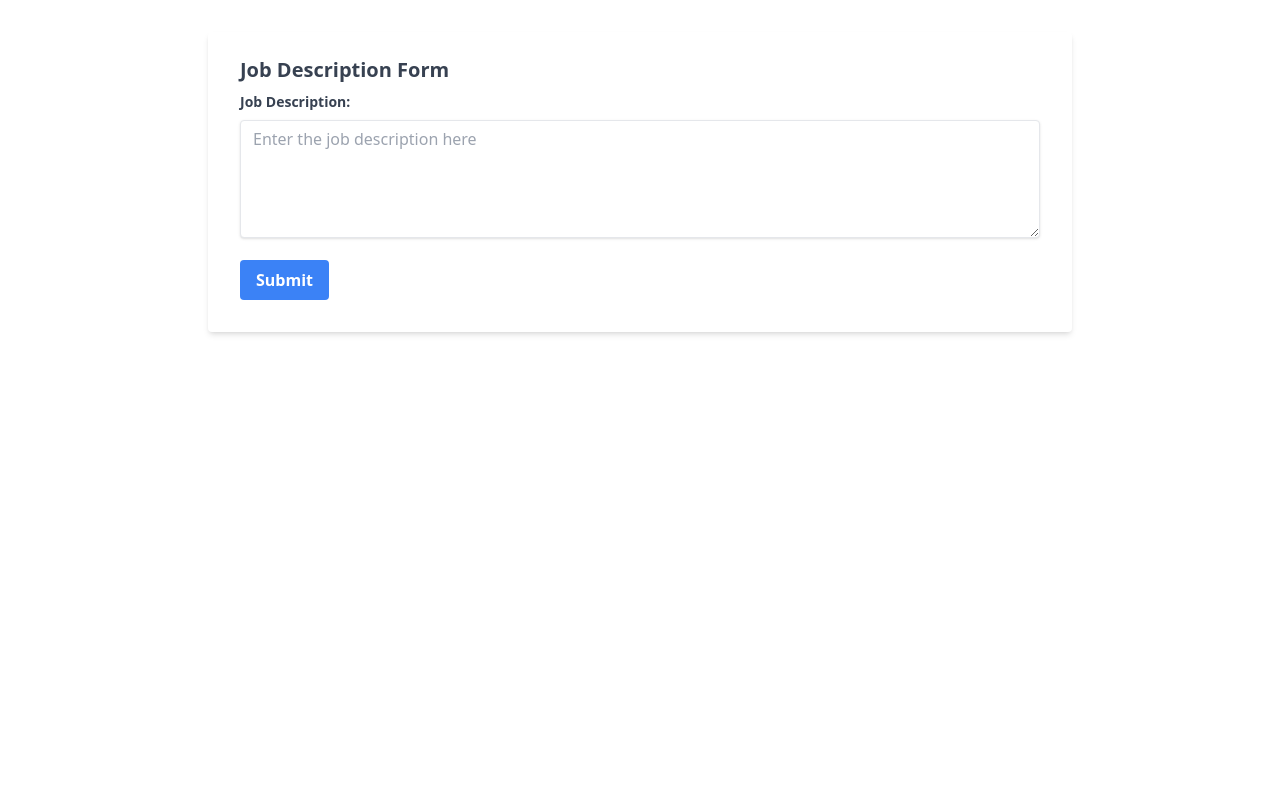
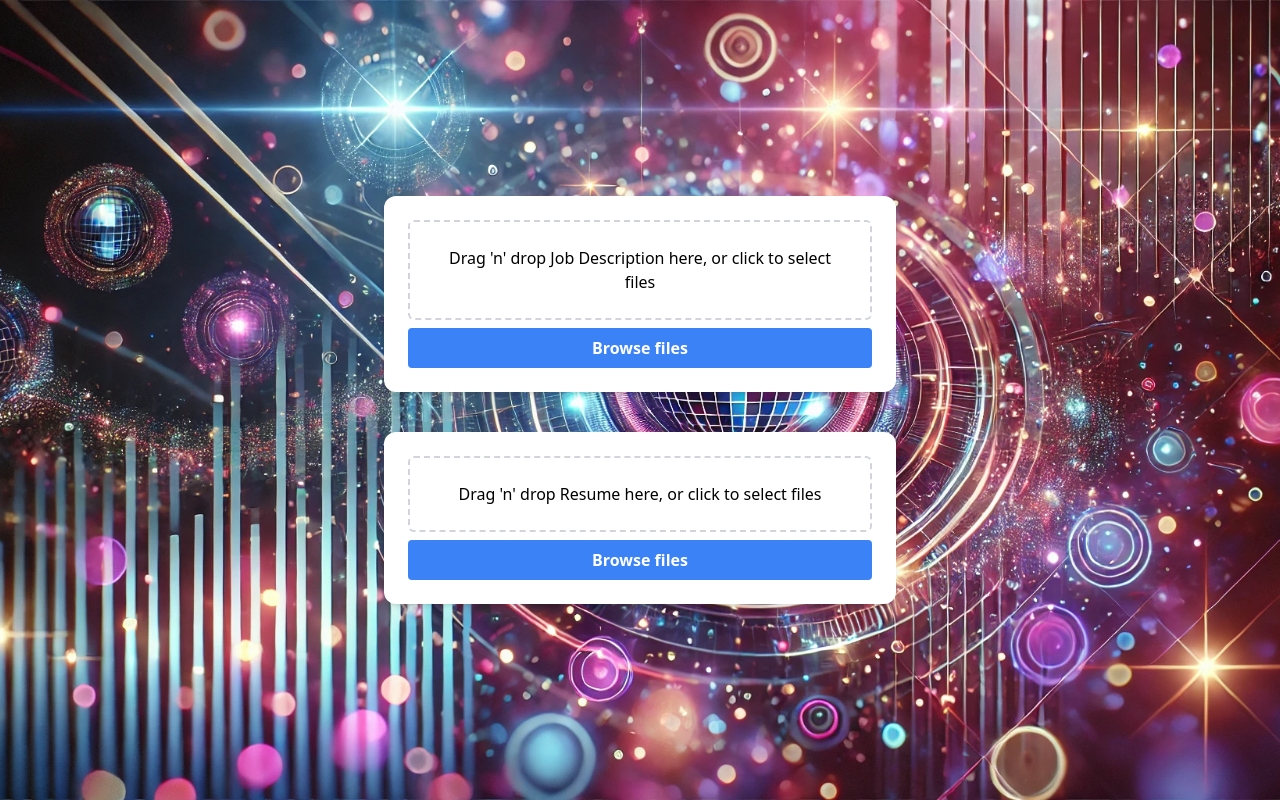
Before and after one commit to JiyanBhalara/GirlHacks, a React (Create React App) app in the folder frontend/: page /FileUploadPage in a window 1280 px wide. Built offline with nearby package versions, Linux system fonts and the light colour scheme.

Commit message:
"Added react-icons dependency, replaced JobDescriptionForm with FileUploadPage, removed JobDescriptionForm component, and updated tailwind.config.js"

```diff
--- a/frontend/package.json
+++ b/frontend/package.json
@@ -9,6 +9,7 @@
     "framer-motion": "^11.9.0",
     "react": "^18.3.1",
     "react-dom": "^18.3.1",
+    "react-icons": "^5.3.0",
     "react-scripts": "5.0.1",
     "web-vitals": "^2.1.4"
   },
--- a/frontend/src/App.js
+++ b/frontend/src/App.js
@@ -1,10 +1,10 @@
 import React from 'react'
-import JobDescriptionForm from './components/JobDescriptionForm'
+import FileUploadPage  from './components/FileUploadPage'
 
 const App = () => {
   return (
-    <div>
-      <JobDescriptionForm/>
+    <div className='bg-custom-image bg-center bg-cover'>
+      <FileUploadPage />
     </div>
   )
 }
--- /dev/null
+++ b/frontend/src/components/FileInputComponent.jsx
@@ -0,0 +1,116 @@
+import React, { useState } from 'react';
+import { IoClose } from 'react-icons/io5';
+
+function FileInputComponent({ label, onFileChange }) {
+    const [file, setFile] = useState(null);
+    const [previewFile, setPreviewFile] = useState(null);
+
+    const handleDragOver = (e) => {
+        e.preventDefault();
+    };
+
+    const handleFileDrop = (e) => {
+        e.preventDefault();
+        const newFiles = e.dataTransfer.files;
+        handleFileSelection(newFiles);
+    };
+
+    const handleFileChange = (e) => {
+        const newFiles = e.target.files;
+        handleFileSelection(newFiles);
+    };
+
+    const handleFileSelection = (newFiles) => {
+        if (newFiles.length > 0) {
+            if (!file) { // Check if a file has already been uploaded
+                const newFile = newFiles[0];
+                const fileData = {
+                    url: URL.createObjectURL(newFile),
+                    name: newFile.name,
+                    type: newFile.type
+                };
+                setFile(fileData);
+                onFileChange(newFile);  // Call the callback with the actual file object
+            } else {
+                alert("A file is already uploaded. Please remove the existing file to upload another.");
+            }
+        }
+    };
+
+    const handlePreviewClick = () => {
+        setPreviewFile(file);
+    };
+
+    const handleClosePreview = () => {
+        setPreviewFile(null);
+    };
+
+    const removeFile = () => {
+        URL.revokeObjectURL(file.url); // Clean up the object URL
+        setFile(null);
+        setPreviewFile(null);
+        onFileChange(null);  // Call the callback with null to indicate no file is selected
+    };
+
+    const fileIcon = () => {
+        return file && (file.type.startsWith('image') ? "🖼️" :
+               file.type === 'application/pdf' ? "📄" :
+               file.type.startsWith('text') ? "📃" : "🗂️");
+    };
+
+    const filePreview = (file) => {
+        if (file.type.startsWith('image')) {
+            return <img src={file.url} alt={file.name} className="w-full h-auto object-cover" />;
+        } else if (file.type === 'application/pdf') {
+            return <iframe src={file.url} title={file.name} className="w-full h-48"></iframe>;
+        } else if (file.type.startsWith('text')) {
+            return <object data={file.url} type="text/plain" width="100%" height="200" className="border rounded">
+                <iframe src={file.url} title={file.name}></iframe>
+            </object>;
+        }
+        return <span>{file.name}</span>;
+    };
+
+    return (
+        <div className="p-6 w-full max-w-lg mx-auto bg-white rounded-xl shadow-md space-y-4">
+            <div className="space-y-2">
+                <div
+                    onDragOver={handleDragOver}
+                    onDrop={handleFileDrop}
+                    className="border-2 border-dashed border-gray-300 rounded-md p-6 text-center cursor-pointer"
+                >
+                    Drag 'n' drop {label} here, or click to select files
+                </div>
+                <input type="file" onChange={handleFileChange} className="hidden" id={`${label.replace(/\s+/g, '-').toLowerCase()}-input`} accept="image/*,.pdf,text/plain" />
+                <label htmlFor={`${label.replace(/\s+/g, '-').toLowerCase()}-input`}
+                      className="block w-full text-center bg-blue-500 hover:bg-blue-400 active:bg-blue-600 text-white font-semibold py-2 px-4 rounded cursor-pointer transition duration-300 ease-in-out">
+                    Browse files
+                </label>
+                {file && (
+                    <div className="p-2 border rounded-md flex justify-between items-center">
+                        <span onClick={handlePreviewClick} className="cursor-pointer">{fileIcon()}</span>
+                        <span className="truncate">{file.name}</span>
+                        <button onClick={removeFile} className="text-red-500">Remove</button>
+                    </div>
+                )}
+            </div>
+            {previewFile && (
+                <div className="fixed inset-0 bg-gray-600 bg-opacity-50 overflow-y-auto h-full w-full p-5">
+                    <div className="relative top-20 mx-auto p-5 border w-3/4 shadow-lg rounded-md bg-white">
+                        <div className="flex justify-between items-center">
+                            <h4 className="text-lg font-bold truncate">{previewFile.name}</h4>
+                            <button onClick={handleClosePreview} className="text-red-500 text-lg">
+                                <IoClose />
+                            </button>
+                        </div>
+                        <div className="mt-3">
+                            {filePreview(previewFile)}
+                        </div>
+                    </div>
+                </div>
+            )}
+        </div>
+    );
+}
+
+export default FileInputComponent;
--- /dev/null
+++ b/frontend/src/components/FileUploadPage.jsx
@@ -0,0 +1,24 @@
+import React from 'react';
+import FileInputComponent from './FileInputComponent';  // Adjust the import path as necessary
+
+
+function FileUploadPage() {
+
+    const handleFileReceived = (file) => {
+        // Process the file for backend uploading, etc.
+        console.log("File received:", file);
+        // Add your logic to handle the file here
+        return file
+    };
+
+
+
+    return (
+        <div className="flex flex-col items-center gap-10 justify-center min-h-screen">
+            <FileInputComponent label="Job Description" onFileChange={handleFileReceived} />
+            <FileInputComponent label="Resume" onFileChange={handleFileReceived}/>
+        </div>
+    );
+}
+
+export default FileUploadPage;
--- a/frontend/src/components/JobDescriptionForm.jsx
+++ /dev/null
@@ -1,59 +0,0 @@
-import React, { useState } from 'react';
-import { motion } from 'framer-motion';
-
-function JobDescriptionForm() {
-    const [jobDescription, setJobDescription] = useState('');
-
-    const handleSubmit = (event) => {
-        event.preventDefault();
-        console.log('Job Description:', jobDescription);
-        alert('Form submitted! Check the console for the job description.');
-    };
-
-    // Animation variants for the button
-    const buttonVariants = {
-        hover: {
-            scale: 1.1, // Scales the button to 110% on hover
-            textShadow: "0px 0px 8px rgb(255,255,255)",
-            boxShadow: "0px 0px 8px rgb(255,255,255)",
-            transition: {
-                duration: 0.3,
-                type: "spring",
-                stiffness: 300
-            }
-        },
-        tap: {
-            scale: 0.9 // Scales the button to 90% on click
-        }
-    };
-
-    return (
-        <div className="max-w-4xl mx-auto px-4 py-8">
-            <form onSubmit={handleSubmit} className="bg-white shadow-md rounded px-8 pt-6 pb-8 mb-4">
-                <h2 className="block text-gray-700 text-xl font-bold mb-2">Job Description Form</h2>
-                <label htmlFor="jobDescription" className="block text-gray-700 text-sm font-bold mb-2">
-                    Job Description:
-                </label>
-                <textarea
-                    id="jobDescription"
-                    value={jobDescription}
-                    onChange={e => setJobDescription(e.target.value)}
-                    placeholder="Enter the job description here"
-                    rows="5"
-                    className="shadow appearance-none border rounded w-full py-2 px-3 text-gray-700 leading-tight focus:outline-none focus:shadow-outline"
-                />
-                <motion.button
-                    type="submit"
-                    variants={buttonVariants}
-                    whileHover="hover"
-                    whileTap="tap"
-                    className="bg-blue-500 hover:bg-blue-700 text-white font-bold py-2 px-4 rounded focus:outline-none focus:shadow-outline mt-4"
-                >
-                    Submit
-                </motion.button>
-            </form>
-        </div>
-    );
-}
-
-export default JobDescriptionForm;
--- a/frontend/tailwind.config.js
+++ b/frontend/tailwind.config.js
@@ -1,8 +1,17 @@
 /** @type {import('tailwindcss').Config} */
 module.exports = {
-  content: ["./src/**/*.{html,js,jsx}"],
+  mode: "jit",
+  purge: ["./src/**/*.{js,jsx,ts,tsx}", "./public/index.html"],
+  darkMode: false, // or 'media' or 'class'
   theme: {
-    extend: {},
+    extend: {
+      backgroundImage: {
+        "custom-image": "url('../public/skillissue.webp')",
+      },
+    },
+    variants: {
+      extend: {},
+    },
+    plugins: [],
   },
-  plugins: [],
-}
+};
```
Also changed, not shown: frontend/public/skillissue.webp (added), 1 other file (tests, documents, lock files or other folders).
